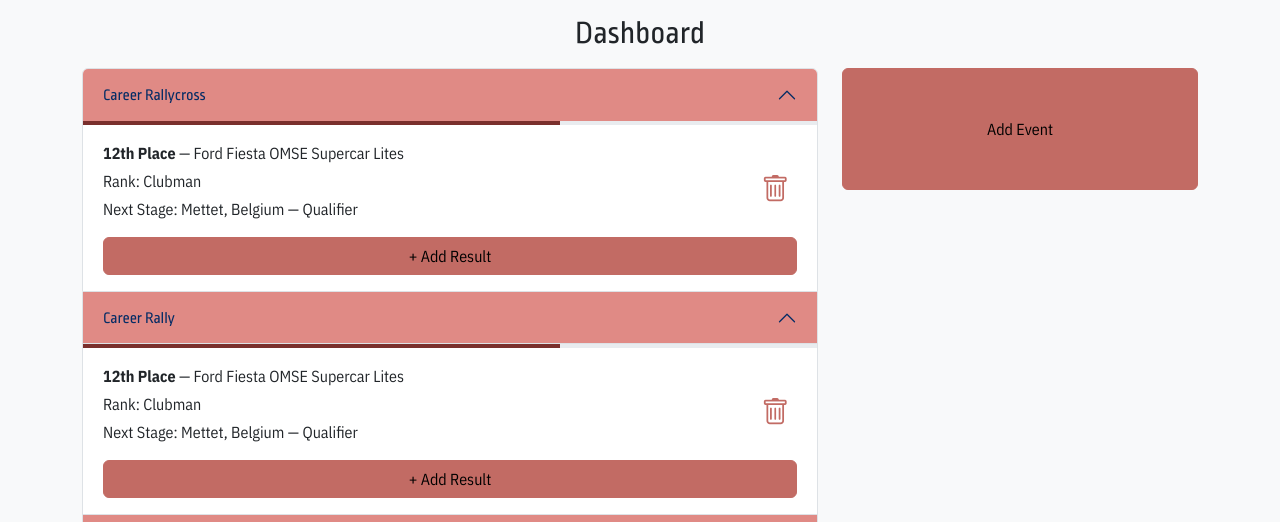
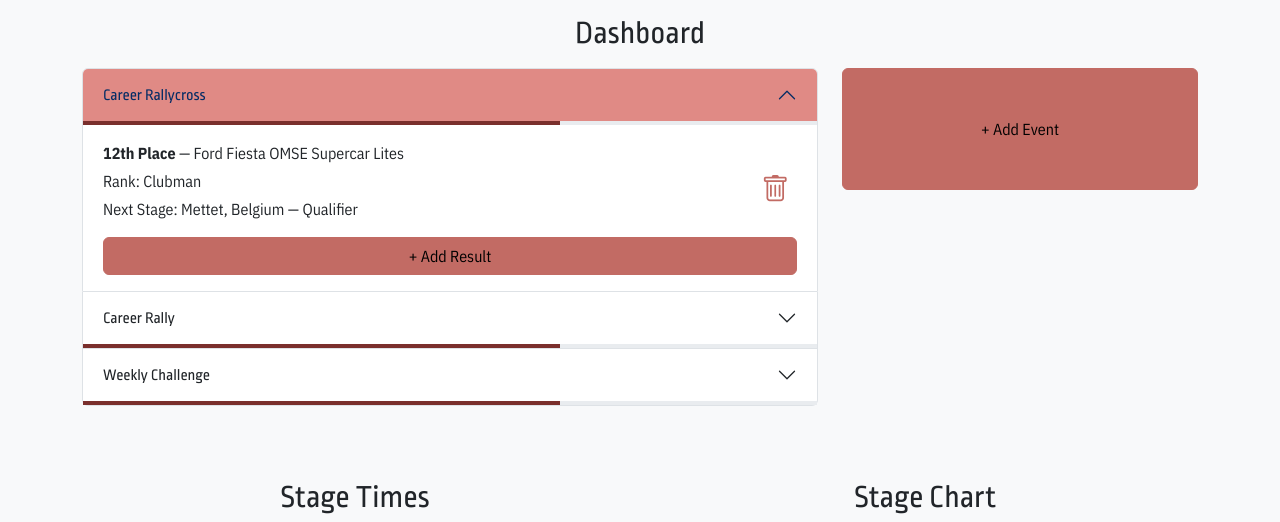
Before and after one commit to Rozyking/DirtRallyTrackerPrototype, a website: page index.html in a window 1280 px wide. Both pictures are taken after a click on the button "Career Rallycross". Shown: the part 202-724 px from the top of the page. Drawn offline with nearby package versions, Linux system fonts and the light colour scheme.

Commit message:
Accordion implements v-for to repeat accordion items

```diff
--- a/index.html
+++ b/index.html
@@ -185,10 +185,10 @@
         <div class="accordion col-lg-8 mb-3" id="eventsAccordion">
 
           <!-- Career Rallycross -->
-          <div class="accordion-item" v-for="event in events">
+          <div class="accordion-item" v-for="(event, index) in events" :key="index">
             <h2 class="accordion-header">
               <button class="accordion-button collapsed" type="button" data-bs-toggle="collapse"
-                data-bs-target="#event-rallycross">
+                v-bind:data-bs-target="'#event-' + index">
                 {{event.name}}
               </button>
             </h2>
@@ -196,13 +196,13 @@
               <div class="progress-bar" role="progressbar" style="width: 65%;" aria-valuenow="65" aria-valuemin="0"
                 aria-valuemax="100"></div>
             </div>
-            <div id="event-rallycross" class="accordion-collapse collapse" data-bs-parent="#eventsAccordion">
+            <div v-bind:id="'event-' + index" class="accordion-collapse collapse" data-bs-parent="#eventsAccordion">
               <div class="accordion-body">
                 <div class="row align-items-center">
                   <div class="col-11">
-                    <p class="mb-1"><strong>12th Place</strong> — Ford Fiesta OMSE Supercar Lites</p>
-                    <p class="mb-1">Rank: Clubman</p>
-                    <p class="mb-3">Next Stage: Mettet, Belgium — Qualifier</p>
+                    <p class="mb-1"><strong>{{event.place}}</strong> — {{event.car}}</p>
+                    <p class="mb-1">Rank: {{event.rank}}</p>
+                    <p class="mb-3">Next Stage: {{event.nextStage}}</p>
                   </div>
                   <div class="col-1">
                     <i class="bi bi-trash fs-3"></i>
@@ -314,7 +314,7 @@
         </div>
         <div class="col-lg-4 align-self-start">
           <button type="button" class="btn btn-custom w-100 py-5" data-bs-toggle="modal"
-            data-bs-target="#eventsModal">Add Event</button>
+            data-bs-target="#eventsModal">+ Add Event</button>
         </div>
       </div>
           <!-- Second row: Stages and Statistics -->
@@ -356,7 +356,7 @@
                 </tbody>
               </table>
               <button type="button" class="btn btn-custom w-100 py-3" data-bs-toggle="modal"
-                data-bs-target="#resultsModal">Add
+                data-bs-target="#resultsModal">+ Add
                 Result</button>
             </div>
             <div class="col-lg-6 mt-4">
```
